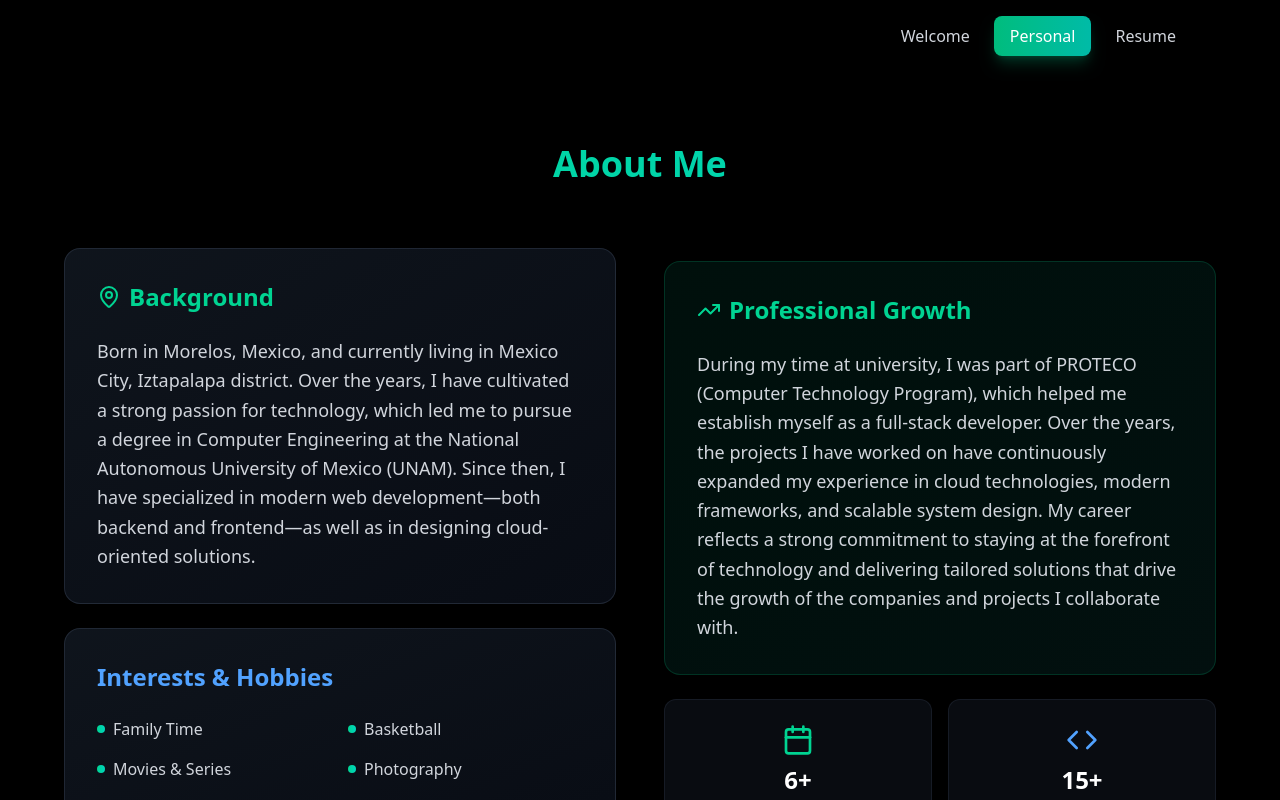
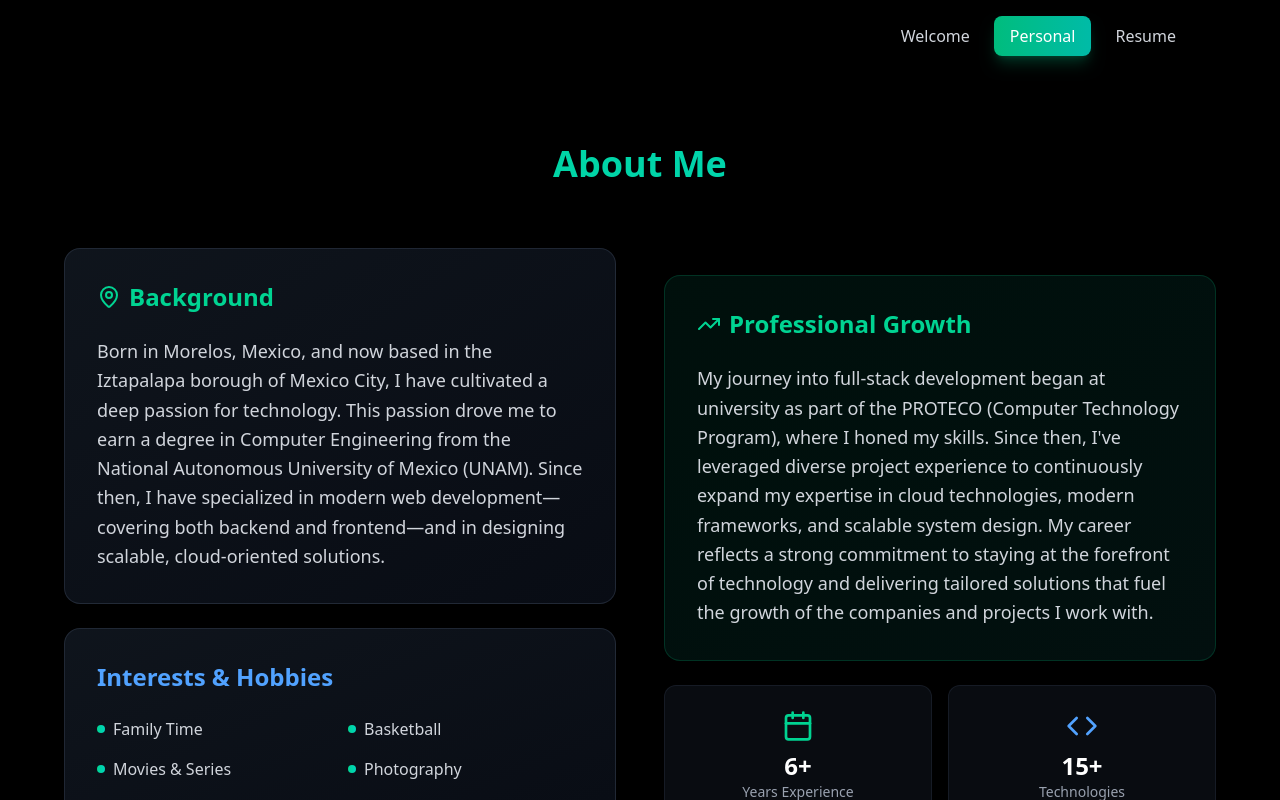
Before and after one commit to kubos777/aboutme, a React (Vite) app: page / in a window 1280 px wide. Both pictures are taken after a click on the button "Personal". Shown: the top 800 px of the page. Built offline with nearby package versions, Linux system fonts and the light colour scheme.

Commit message:
🐛 Fix: correcciones cuadros presentación inglés

```diff
--- a/src/App.tsx
+++ b/src/App.tsx
@@ -179,7 +179,7 @@ const Portfolio: React.FC = () => {
                 Background
               </h3>
               <p className="text-gray-300 leading-relaxed text-lg">
-              Born in Morelos, Mexico, and currently living in Mexico City, Iztapalapa district. Over the years, I have cultivated a strong passion for technology, which led me to pursue a degree in Computer Engineering at the National Autonomous University of Mexico (UNAM). Since then, I have specialized in modern web development—both backend and frontend—as well as in designing cloud-oriented solutions.
+              Born in Morelos, Mexico, and now based in the Iztapalapa borough of Mexico City, I have cultivated a deep passion for technology. This passion drove me to earn a degree in Computer Engineering from the National Autonomous University of Mexico (UNAM). Since then, I have specialized in modern web development—covering both backend and frontend—and in designing scalable, cloud-oriented solutions.
               </p>
             </div>
 
@@ -203,7 +203,7 @@ const Portfolio: React.FC = () => {
                 Professional Growth
               </h3>
               <p className="text-gray-300 leading-relaxed text-lg">
-              During my time at university, I was part of PROTECO (Computer Technology Program), which helped me establish myself as a full-stack developer. Over the years, the projects I have worked on have continuously expanded my experience in cloud technologies, modern frameworks, and scalable system design. My career reflects a strong commitment to staying at the forefront of technology and delivering tailored solutions that drive the growth of the companies and projects I collaborate with.
+              My journey into full-stack development began at university as part of the PROTECO (Computer Technology Program), where I honed my skills. Since then, I've leveraged diverse project experience to continuously expand my expertise in cloud technologies, modern frameworks, and scalable system design. My career reflects a strong commitment to staying at the forefront of technology and delivering tailored solutions that fuel the growth of the companies and projects I work with.
               </p>
             </div>
 
```
